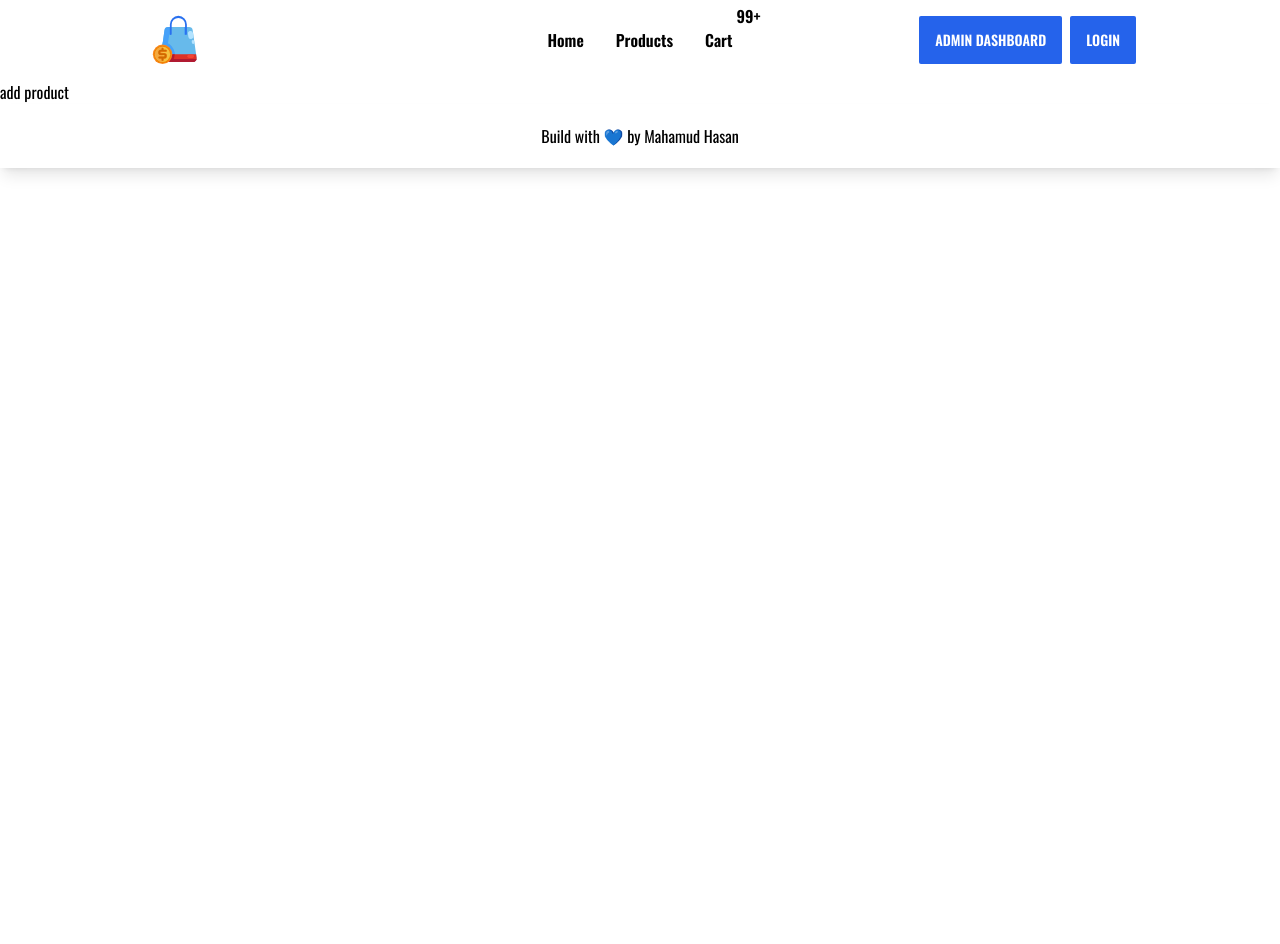
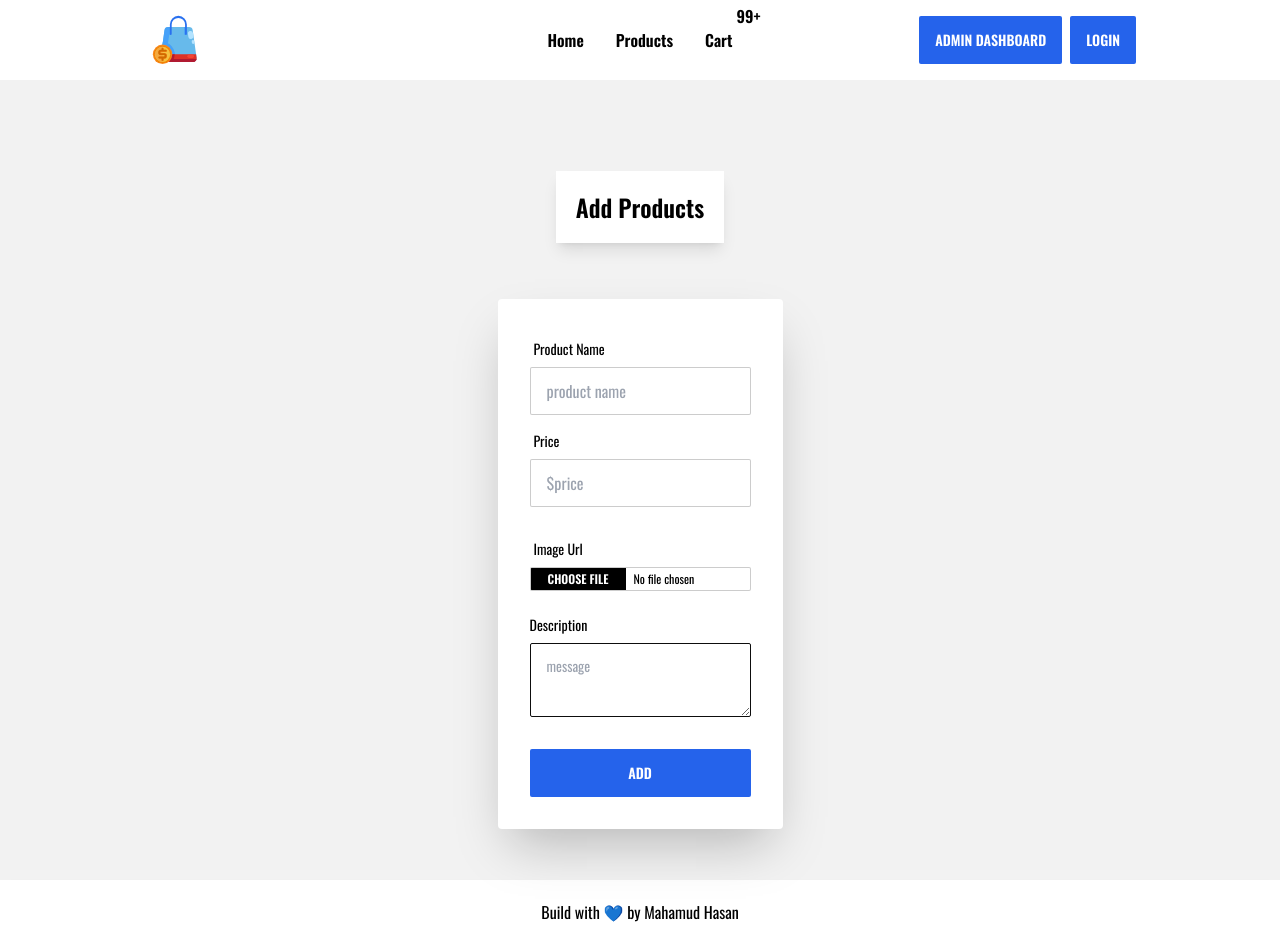
Before and after one commit to MahamudM90/FASHION-HOUSE, a React (Create React App) app in the folder fashion/: page /dashboard/addproduct in a window 1280 px wide. Before the commit the page ends 800 px from the top, so only its background shows below. Built offline with nearby package versions, Linux system fonts and the light colour scheme; no server answers.

Commit message:
add product protion

```diff
--- a/fashion/src/Pages/Dashboard/AddProduct/AddProduct.js
+++ b/fashion/src/Pages/Dashboard/AddProduct/AddProduct.js
@@ -2,9 +2,48 @@ import React from 'react';
 
 const AddProduct = () => {
     return (
-        <div>
-            <h1>add product</h1>
+        <div className="hero min-h-screen bg-base-200">
+        <div className="hero-content flex-col ">
+      <div className="py-10 flex justify-center items-center">
+          <h1 className="text-2xl font-semibold bg-white w-fit p-5 shadow-lg">
+          Add  Products
+        </h1>
+          </div>
+          <div className="card flex-shrink-0 w-full max-w-sm shadow-2xl bg-base-100">
+            <div className="card-body">
+              <div className="form-control">
+                <label className="label">
+                  <span className="label-text">Product Name</span>
+                </label>
+                <input type="text" placeholder="product name" className="input input-bordered" required/>
+              </div>
+              <div className="form-control">
+                <label className="label">
+                  <span className="label-text">Price</span>
+                </label>
+                <input type="text" placeholder="$price" className="input input-bordered" required/>
+                <label className="label">
+                </label>
+              </div>
+
+              <div className="form-control">
+                <label className="label">
+                  <span className="label-text">Image Url</span>
+                </label>
+                <input type="file" className="file-input file-input-bordered file-input-xs w-full max-w-xs" />
+                <label className="label">
+                </label>
+              </div>
+              <span className="label-text">Description</span>
+              <textarea className="textarea textarea-primary " placeholder="message"></textarea>
+
+              <div className="form-control mt-6">
+                <button className="btn bg-blue-600 border-0 text-white hover:bg-blue-700">Add</button>
+              </div>
+            </div>
+          </div>
         </div>
+      </div>
     );
 };
 
```
